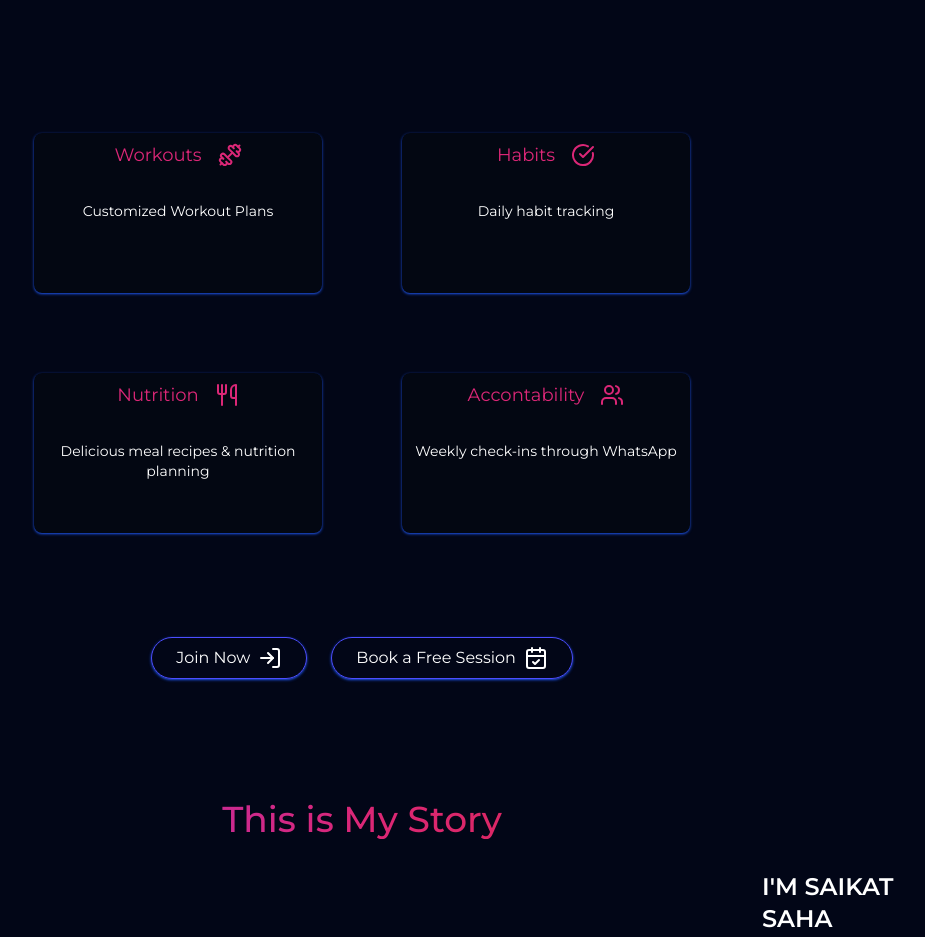
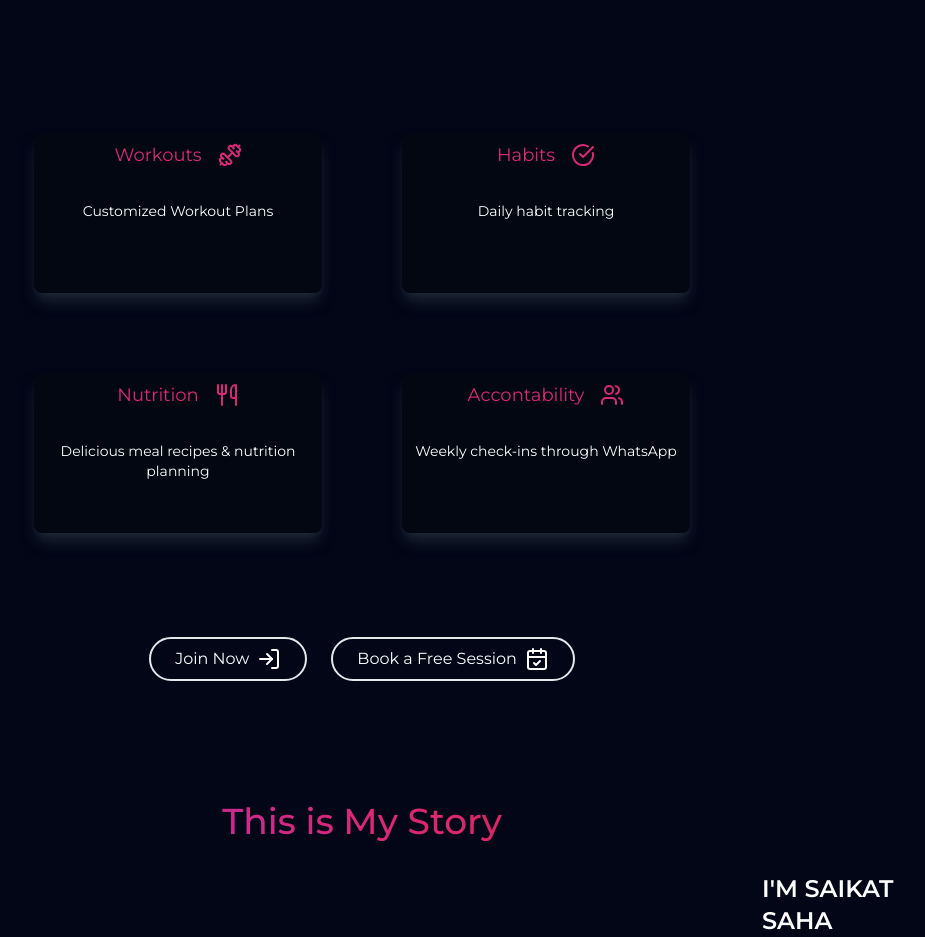
Before and after one commit to Saikat-github/fitnessWebsite, a React (Vite) app: page / in a window 1280 px wide. Shown: the part 1860-2797 px from the top of the page, without its empty margins (278-1203 px from the left). Built offline with nearby package versions, Linux system fonts and the light colour scheme; no server answers.

Commit message:
removed button border color from blue to white

```diff
--- a/src/components/Button1.jsx
+++ b/src/components/Button1.jsx
@@ -2,7 +2,7 @@ import React from 'react'
 
 const Button1 = ({children, type="submit", className="", ...props}) => {
     return (
-        <button type={type} className={`${className} px-6 py-2 rounded-full text-white border border-[#4d4dff] shadow shadow-blue-700 hover:scale-110 transition-all duration-300`} {...props}>
+        <button type={type} className={`${className} px-6 py-2 rounded-full text-white border-2 hover:scale-110 transition-all duration-300 `} {...props}>
             {children}
         </button>
     )
--- a/src/components/Button2.jsx
+++ b/src/components/Button2.jsx
@@ -2,7 +2,7 @@ import React from 'react'
 
 const Button2 = ({ children, type = "submit", className = "", ...props }) => {
   return (
-<button type={type} className={`${className} px-6 py-2 rounded-full text-white border border-[#4d4dff] shadow shadow-blue-700 hover:scale-110 transition-all duration-300`} {...props}>
+<button type={type} className={`${className} px-6 py-2 rounded-full text-white border-2 hover:scale-110 transition-all duration-300`} {...props}>
 {children}
 </button>
   )
--- a/src/components/Login.jsx
+++ b/src/components/Login.jsx
@@ -133,7 +133,7 @@ const Login = () => {
               <button
                 className='px-6 py-1 bg-gray-950 text-white
           rounded-full transition-all duration-300
-          hover:bg-gray-900  flex gap-2 border-2 border-blue-700 text-sm'
+          hover:bg-gray-900  flex gap-2 border-2 text-sm'
                 type="submit"
                 disabled={isSubmitting}
               >{loading ? <SmallLoader /> : "Login"}</button>
@@ -150,7 +150,7 @@ const Login = () => {
         </div>
 
         <div className="oauth my-4 flex flex-col gap-4 items-center">
-          <button onClick={googleLogin} className='w-72 py-3 flex gap-2 justify-center items-center shadow-xl border-2 border-blue-700 rounded-full hover:scale-105 transition-all duration-300'><img className='w-8' src={GoogleLogo} alt="" />Continue With Google</button>
+          <button onClick={googleLogin} className='w-72 py-3 flex gap-2 justify-center items-center shadow-xl border-2 rounded-full hover:scale-105 transition-all duration-300'><img className='w-8' src={GoogleLogo} alt="" />Continue With Google</button>
         </div>
 
       </div>
--- a/src/components/SignUp.jsx
+++ b/src/components/SignUp.jsx
@@ -91,7 +91,7 @@ const SignUp = () => {
                         <button className='px-6 py-1
                         bg-gray-950 text-white
                         rounded-full transition-all duration-300
-                        hover:bg-gray-900  flex gap-2 border-2 border-blue-700 text-sm' type="submit" disabled={loading} >
+                        hover:bg-gray-900  flex gap-2 border-2  text-sm' type="submit" disabled={loading} >
                             {loading
                                 ?
                                 <SmallLoader />
--- a/src/components/UserInfo.jsx
+++ b/src/components/UserInfo.jsx
@@ -65,7 +65,7 @@ const UserInfo = ({ userId }) => {
           </p>
           <p className="space-x-6">
             <span><strong className="">Weight:</strong> {userDetails.weight} kg</span>
-            <span><strong className="">Height:</strong> {userDetails.height} ft</span>
+            <span><strong className="">Height:</strong> {userDetails.height} cm</span>
           </p>
 
           <p><strong className="">Plan Chosen:</strong> {userDetails.planChoosen}</p>
--- a/src/components/section/Card.jsx
+++ b/src/components/section/Card.jsx
@@ -6,7 +6,7 @@ import React from 'react'
 
 const Card = ({h1, h2, className='', children}) => {
   return (
-    <div className={` bg-gray-950 h-40 w-72 text-center rounded-lg ${className} shadow shadow-blue-700`}>
+    <div className={` bg-gray-950 h-40 w-72 text-center rounded-lg ${className} shadow-lg shadow-gray-800`}>
         <h1 className={`text-lg py-2 px-2 rounded-t-lg flex gap-4 justify-center items-center text-pink-600`}>
             {h1}
             {children}
--- a/src/pages/FreeSession.jsx
+++ b/src/pages/FreeSession.jsx
@@ -108,7 +108,7 @@ const FreeSession = () => {
           <button
             disabled={isSubmitting}
             type="submit"
-            className="flex gap-2 justify-center text-white py-2 px-4 rounded-full transition-all duration-500 border-2 border-blue-700 w-48 mx-auto"
+            className="flex gap-2 justify-center text-white py-2 px-4 rounded-full transition-all duration-500 w-48 mx-auto border-2"
           >
             Submit {loader ? <span className='w-6 h-6 border-4 rounded-full animate-spin border-dotted'></span> : null}
           </button>
```
